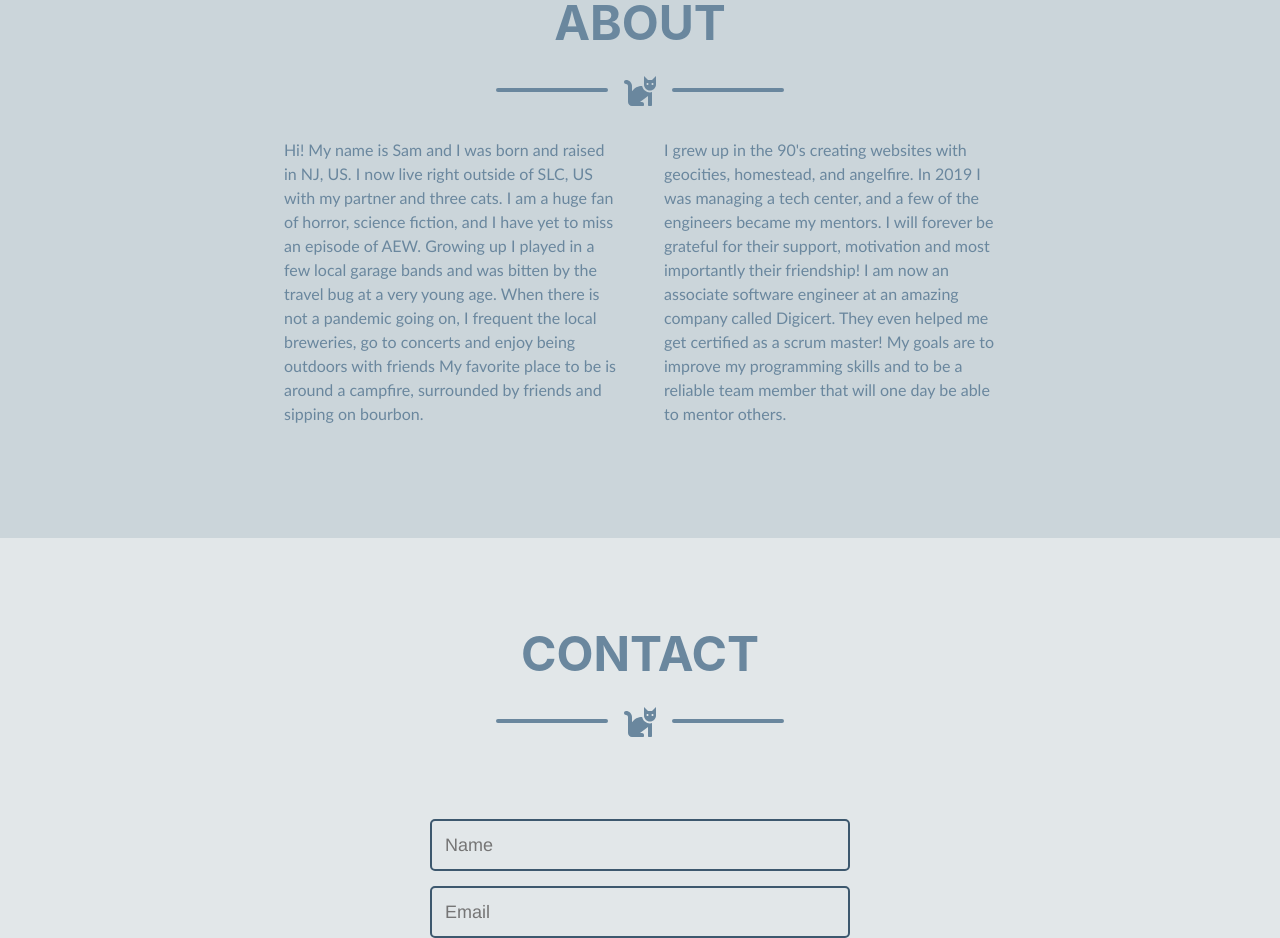
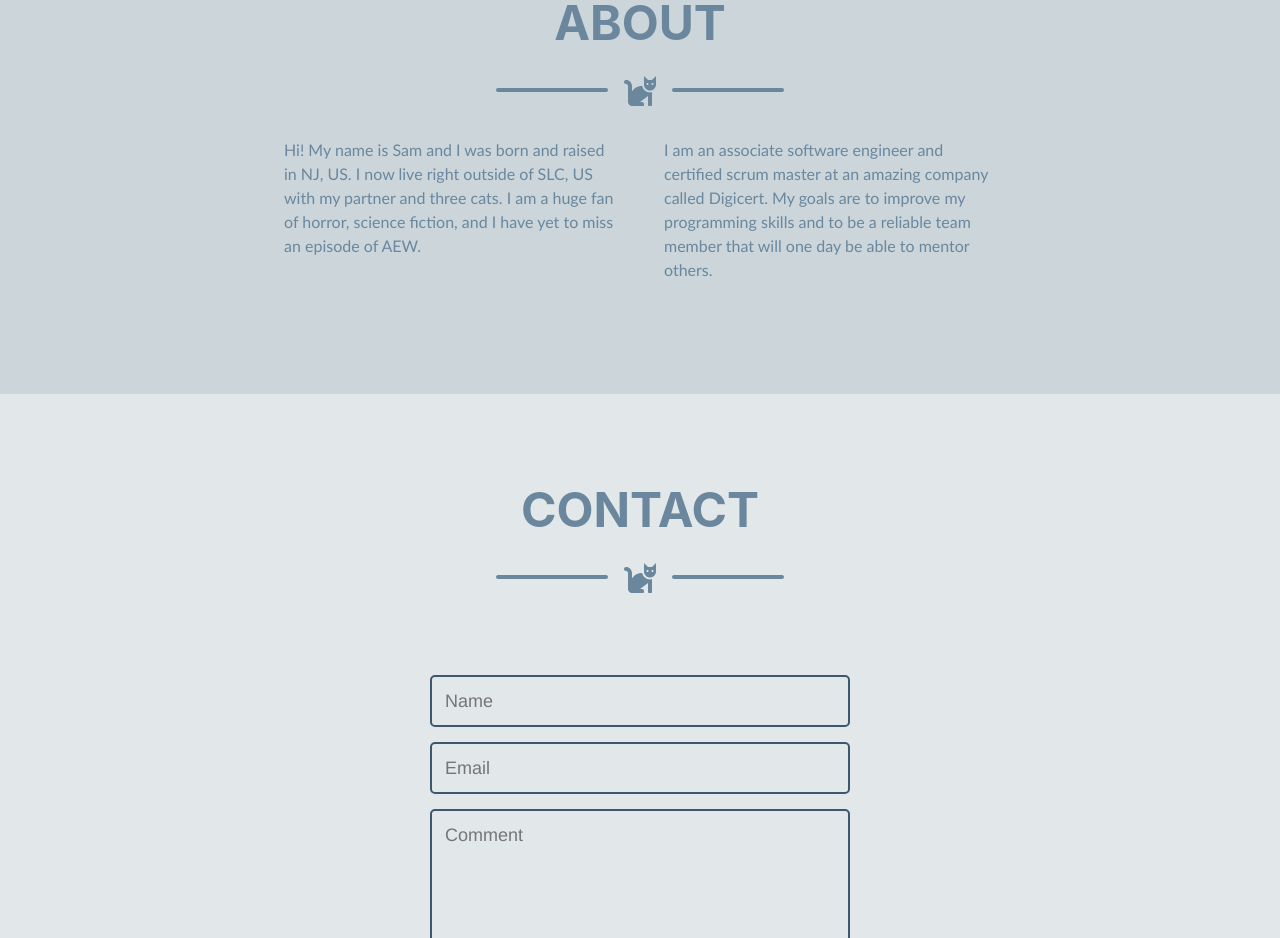
Before and after one commit to Samantha-Grace/portfolio, a website: page index.html in a window 1280 px wide. Shown: the part 1694-2632 px from the top of the page. Drawn offline with nearby package versions, Linux system fonts and the light colour scheme; a web font is replaced by a local one.

Commit message:
Shorten bio

```diff
--- a/index.html
+++ b/index.html
@@ -161,18 +161,10 @@
           Hi! My name is Sam and I was born and raised in NJ, US.
           I now live right outside of SLC, US with my partner and three cats.
           I am a huge fan of horror, science fiction, and I have yet to miss an episode of AEW.
-          Growing up I played in a few local garage bands and was bitten by the travel bug at a very young age.
-          When there is not a pandemic going on, I frequent the local breweries, go to concerts and enjoy being outdoors with friends
-          My favorite place to be is around a campfire, surrounded by friends and sipping on bourbon.
           </p>
         </div>
         <div class="col-lg-4 mr-auto text-secondary">
-          I grew up in the 90's creating websites with geocities, homestead, and angelfire.
-          In 2019 I was managing a tech center, and a few of the engineers became my mentors.
-          I will forever be grateful for their support, motivation
-          and most importantly their friendship!
-          I am now an associate software engineer at an amazing company called Digicert.
-          They even helped me get certified as a scrum master!
+          I am an associate software engineer and certified scrum master at an amazing company called Digicert.
           My goals are to improve my programming skills and to be a reliable team member
           that will one day be able to mentor others.
           </p>
```
